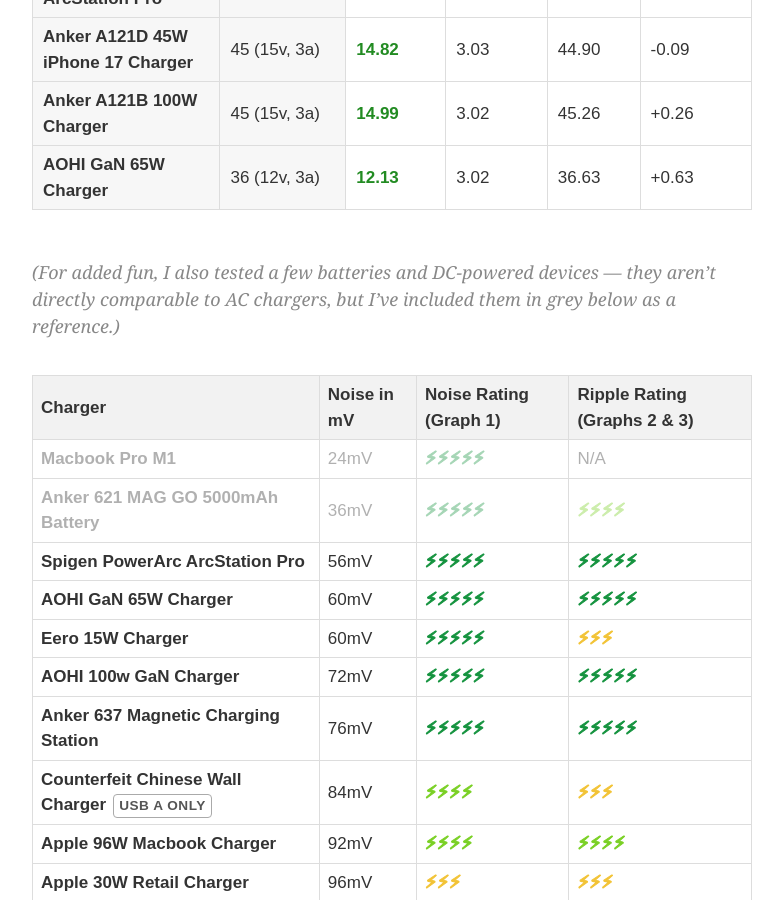
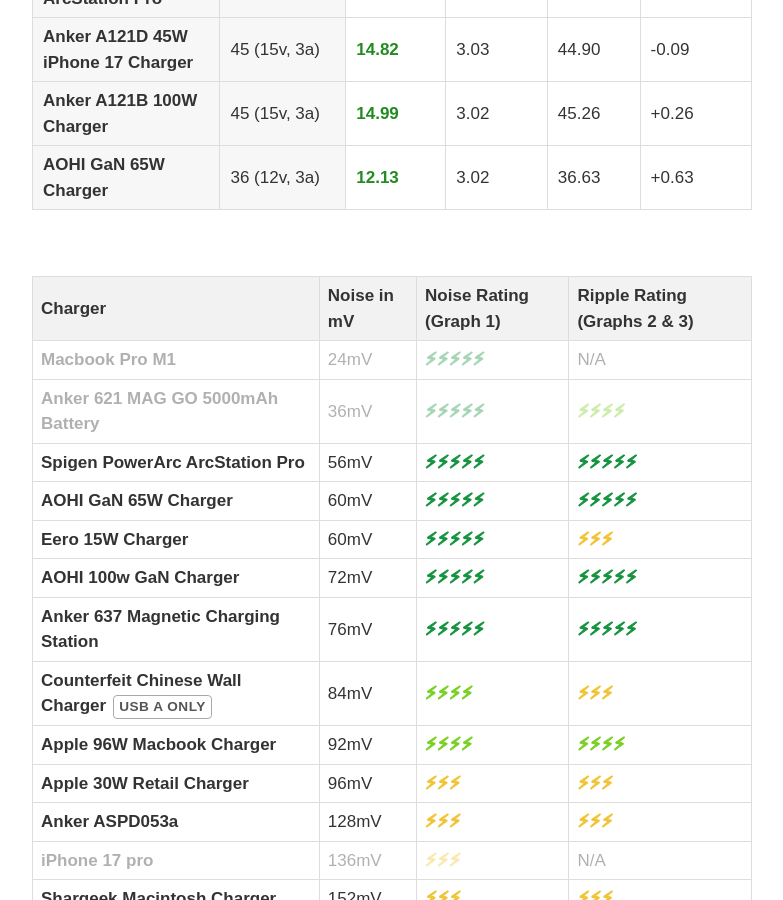
Before and after one commit to 0sps/sull1van.com, a Jekyll site: the page built from _posts/2026-01-19-a-dozen-chargers-in-the-lab.md, in a window 1280 px wide and 900 px high, scrolled down 6619 px. Shown: the whole window, without its empty margins (248-1031 px from the left). Built offline with Jekyll 4.4.1, drawn with Linux system fonts in a browser that asks for light colours.

Commit message:
Update 2026-01-19-a-dozen-chargers-in-the-lab.md

```diff
--- a/_posts/2026-01-19-a-dozen-chargers-in-the-lab.md
+++ b/_posts/2026-01-19-a-dozen-chargers-in-the-lab.md
@@ -553,8 +553,6 @@
 </style>
 
 
-
-<span style="color: #888; font-style: italic;">(For added fun, I also tested a few batteries and DC-powered devices — they aren’t directly comparable to AC chargers, but I’ve included them in grey below as a reference.)</span>
 
 <div class="table-wrapper">
 <table>
@@ -1664,19 +1662,19 @@
     </tr>
   </thead>
   <tbody>
-    <tr><td><strong>Vebner GaN</strong></td><td class="oc-pos">0.42</td><td class="oc-pos">0.13</td><td class="oc-pos">2.5</td></tr>
-    <tr><td><strong>AOHI GaN 100W</strong></td><td class="oc-pos">0.6</td><td class="oc-pos">0.13</td><td class="oc-pos">3.5</td></tr>
-    <tr><td><strong>Anker A121B 100W GaN Charger</strong></td><td class="oc-pos">0.35</td><td class="oc-pos">0.12</td><td class="oc-pos">2.2</td></tr>
-    <tr><td><strong>Anker A121D 45W iPhone 17 Charger</strong></td><td class="oc-pos">0.44</td><td class="oc-neg">-0.09</td><td class="oc-pos">1.9</td></tr>
-    <tr><td><strong>Apple HomePod Mini (20W)</strong></td><td class="oc-pos">0.42</td><td class="oc-neg">-0.11</td><td class="oc-pos">1.7</td></tr>
-    <tr><td><strong>Apple 30W Retail</strong></td><td class="oc-pos">0.17</td><td class="oc-neg">-0.14</td><td class="oc-pos">0.4</td></tr>
-    <tr><td><strong>Apple 96W</strong></td><td class="oc-pos">0.46</td><td class="oc-neg">-0.37</td><td class="oc-pos">1.1</td></tr>
-    <tr><td><strong>Amazon Kindle</strong></td><td class="oc-pos">0.1</td><td class="oc-neg">-0.4</td><td class="oc-neg">-0.2</td></tr>
-    <tr><td><strong>Spigen PowerArc ArcStation</strong></td><td class="oc-pos">0.22</td><td class="oc-neg">-0.27</td><td class="oc-pos">0.2</td></tr>
-    <tr><td><strong>AOHI GaN 65W Charger</strong></td><td class="oc-pos">0.33</td><td class="oc-neg">-0.3</td><td class="oc-pos">0.7</td></tr>
-    <tr><td><strong>Eero 15W Charger</strong></td><td class="oc-pos">0.36</td><td class="oc-neg">-0.31</td><td class="oc-pos">0.8</td></tr>
-    <tr><td><strong>Counterfeit Chinese Wall Charger</strong></td><td class="oc-pos">0.23</td><td class="oc-neg">-0.57</td><td class="oc-neg">-0.2</td></tr>
-    <tr><td><strong>Counterfeit Samsung</strong></td><td class="oc-pos">0.81</td><td class="oc-neg">-0.13</td><td class="oc-neg">3.73</td></tr>
+    <tr><td><strong>Vebner GaN</strong></td><td>0.42</td><td class="oc-pos">0.13</td><td class="oc-pos">2.5</td></tr>
+    <tr><td><strong>AOHI GaN 100W</strong></td><td>0.6</td><td class="oc-pos">0.13</td><td class="oc-pos">3.5</td></tr>
+    <tr><td><strong>Anker A121B 100W GaN Charger</strong></td><td>0.35</td><td class="oc-pos">0.12</td><td class="oc-pos">2.2</td></tr>
+    <tr><td><strong>Anker A121D 45W iPhone 17 Charger</strong></td><td>0.44</td><td class="oc-neg">-0.09</td><td class="oc-pos">1.9</td></tr>
+    <tr><td><strong>Apple HomePod Mini (20W)</strong></td><td>0.42</td><td class="oc-neg">-0.11</td><td class="oc-pos">1.7</td></tr>
+    <tr><td><strong>Apple 30W Retail</strong></td><td>0.17</td><td class="oc-neg">-0.14</td><td class="oc-pos">0.4</td></tr>
+    <tr><td><strong>Apple 96W</strong></td><td>0.46</td><td class="oc-neg">-0.37</td><td class="oc-pos">1.1</td></tr>
+    <tr><td><strong>Amazon Kindle</strong></td><td>0.1</td><td class="oc-neg">-0.4</td><td class="oc-neg">-0.2</td></tr>
+    <tr><td><strong>Spigen PowerArc ArcStation</strong></td><td>0.22</td><td class="oc-neg">-0.27</td><td class="oc-pos">0.2</td></tr>
+    <tr><td><strong>AOHI GaN 65W Charger</strong></td><td>0.33</td><td class="oc-neg">-0.3</td><td class="oc-pos">0.7</td></tr>
+    <tr><td><strong>Eero 15W Charger</strong></td><td>0.36</td><td class="oc-neg">-0.31</td><td class="oc-pos">0.8</td></tr>
+    <tr><td><strong>Counterfeit Chinese Wall Charger</strong></td><td>0.23</td><td class="oc-neg">-0.57</td><td class="oc-neg">-0.2</td></tr>
+    <tr><td><strong>Counterfeit Samsung</strong></td><td>0.81</td><td class="oc-neg">-0.13</td><td class="oc-neg">3.73</td></tr>
   </tbody>
 </table>
 </div>
```
